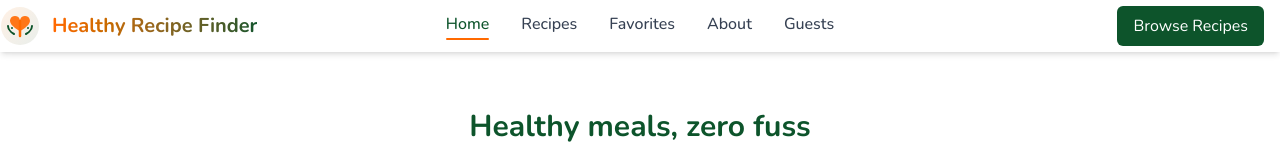
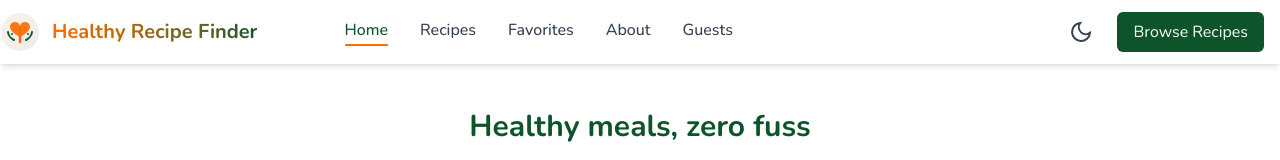
Before and after one commit to Meqdad-Moradi/recipe-finder, an Angular app: page / in a window 1280 px wide. Shown: the top 160 px of the page. Built offline with nearby package versions, Linux system fonts and the light colour scheme.

Commit message:
theme icon component added

```diff
--- /dev/null
+++ b/src/app/components/apps/theme-icon/theme-icon.html
@@ -0,0 +1,39 @@
+<button
+  class="hidden md:block p-2 rounded-lg hover:bg-gray-100 dark:hover:bg-gray-100 focus:outline-none cursor-pointer transition-colors"
+  (click)="toggleDarkMode()"
+  [attr.aria-label]="
+    isDarkMode() ? 'Switch to light mode' : 'Switch to dark mode'
+  "
+>
+  <!-- Sun icon (shown in dark mode) -->
+  @if (isDarkMode()) {
+    <svg
+      class="w-6 h-6 text-yellow-400 transition-transform duration-300"
+      fill="none"
+      stroke="currentColor"
+      stroke-width="2"
+      viewBox="0 0 24 24"
+    >
+      <circle cx="12" cy="12" r="5"></circle>
+      <line x1="12" y1="1" x2="12" y2="3"></line>
+      <line x1="12" y1="21" x2="12" y2="23"></line>
+      <line x1="4.22" y1="4.22" x2="5.64" y2="5.64"></line>
+      <line x1="18.36" y1="18.36" x2="19.78" y2="19.78"></line>
+      <line x1="1" y1="12" x2="3" y2="12"></line>
+      <line x1="21" y1="12" x2="23" y2="12"></line>
+      <line x1="4.22" y1="19.78" x2="5.64" y2="18.36"></line>
+      <line x1="18.36" y1="5.64" x2="19.78" y2="4.22"></line>
+    </svg>
+  } @else {
+    <!-- Moon icon (shown in light mode) -->
+    <svg
+      class="w-6 h-6 text-gray-700 transition-transform duration-300"
+      fill="none"
+      stroke="currentColor"
+      stroke-width="2"
+      viewBox="0 0 24 24"
+    >
+      <path d="M21 12.79A9 9 0 1 1 11.21 3 7 7 0 0 0 21 12.79z"></path>
+    </svg>
+  }
+</button>
--- /dev/null
+++ b/src/app/components/apps/theme-icon/theme-icon.ts
@@ -0,0 +1,16 @@
+import { Component, signal } from '@angular/core';
+
+@Component({
+  selector: 'app-theme-icon',
+  imports: [],
+  templateUrl: './theme-icon.html',
+  styleUrl: './theme-icon.scss',
+})
+export class ThemeIcon {
+  isDarkMode = signal(false);
+
+  toggleDarkMode() {
+    this.isDarkMode.update((prev) => !prev);
+    document.documentElement.classList.toggle('dark');
+  }
+}
--- a/src/app/components/navigation/header/header.html
+++ b/src/app/components/navigation/header/header.html
@@ -197,13 +197,16 @@
         <app-navbar></app-navbar>
       </div>
 
-      <!-- Browse Recipes button -->
-      <button
-        class="hidden md:block bg-green-900 text-white rounded-md px-4 py-2 hover:bg-green-800 transition-colors md:absolute md:right-4 cursor-pointer"
-        [routerLink]="['/recipes']"
-      >
-        Browse Recipes
-      </button>
+      <!-- right section -->
+      <div class="flex items-center gap-4">
+        <!-- dark/light mode toggle -->
+        <app-theme-icon></app-theme-icon>
+        <!-- Browse Recipes button -->
+        <app-button
+          btnText="Browse Recipes"
+          (click)="navigateToRecipes()"
+        ></app-button>
+      </div>
 
       <!-- Mobile navigation -->
       <div
--- a/src/app/components/navigation/header/header.ts
+++ b/src/app/components/navigation/header/header.ts
@@ -1,17 +1,31 @@
-import { Component } from '@angular/core';
+import { Component, inject } from '@angular/core';
 import { Navbar } from '../navbar/navbar';
-import { RouterLink } from "@angular/router";
+import { Router, RouterLink } from '@angular/router';
+import { Button } from '../../apps/button/button';
+import { ThemeIcon } from '../../apps/theme-icon/theme-icon';
 
 @Component({
   selector: 'app-header',
-  imports: [Navbar, RouterLink],
+  imports: [Navbar, RouterLink, Button, ThemeIcon],
   templateUrl: './header.html',
   styleUrl: './header.scss',
 })
 export class Header {
-  isMenuOpen = false;
+  private readonly router = inject(Router);
 
-  toggleMenu() {
+  public isMenuOpen = false;
+
+  /**
+   * Toggle the mobile menu when the hamburger icon is clicked.
+   */
+  public toggleMenu() {
     this.isMenuOpen = !this.isMenuOpen;
   }
+
+  /**
+   * Navigate to the recipes page when the "Recipes" button is clicked.
+   */
+  public navigateToRecipes(): void {
+    this.router.navigate(['/recipes']);
+  }
 }
```
Also changed, not shown: src/app/components/apps/theme-icon/theme-icon.scss (added), 1 other file (tests, documents, lock files or other folders).
